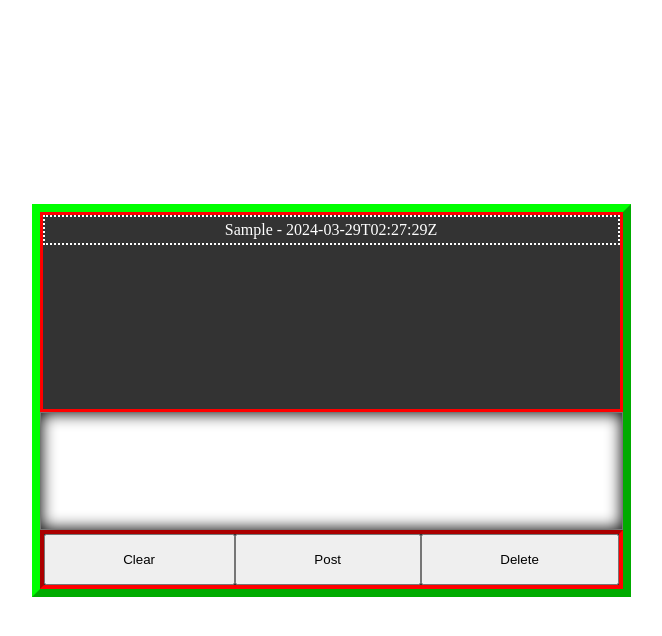
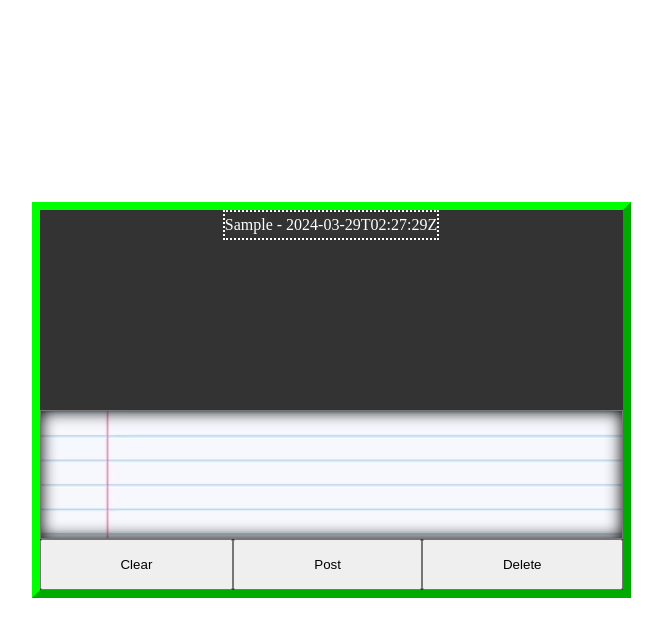
Before and after one commit to index-daddy372466/take-a-note, a website: page public/index.html in a window 1280 px wide. Both pictures are taken after typing "Sample" into the empty fields and a click on the input "Post". Shown: the whole page, without its empty margins (309-971 px from the left). Drawn offline with nearby package versions, Linux system fonts and the light colour scheme; no server answers.

```diff
--- a/public/styles.css
+++ b/public/styles.css
@@ -21,12 +21,17 @@
     padding:.5rem;
     box-shadow: inset 0 0 1rem .25px;
     outline:0;
+    background-image: url('notepad.avif');
+    background-repeat: no-repeat;
+    background-position: center;
+    background-size:cover;
+    line-height:1.40rem;
 }
 .btn-container{
     width:100%;
     display:grid;
     grid-template-columns: auto auto auto;
-    border:4px inset red;
+    /* border:4px inset red; */
 }
 .btn-container>input{
     padding: 1rem 0;
@@ -46,7 +51,13 @@
     padding:.25rem 0;
     border:2px dotted #fff;
     transition:.5s;
-    width:100%;
+    /* width:100%; */
+    max-width: 500px;
+    min-width:100px;
+    display:flex;
+    align-items: center;
+    justify-content: center;
+    flex-wrap:wrap;
     margin: 0 1rem;
     text-align: center;
     list-style: none;
@@ -58,7 +69,7 @@
     width:100%;
     display:flex;
     flex-direction:row;
-    border:3px solid red;
+    /* border:3px solid red; */
     align-items: start;
     justify-content: center;
 
```
Also changed, not shown: public/index.html (+0 -1 lines), server/routes.js (+3 -4 lines), public/notep.jpeg (added), public/notepad.avif (added).
